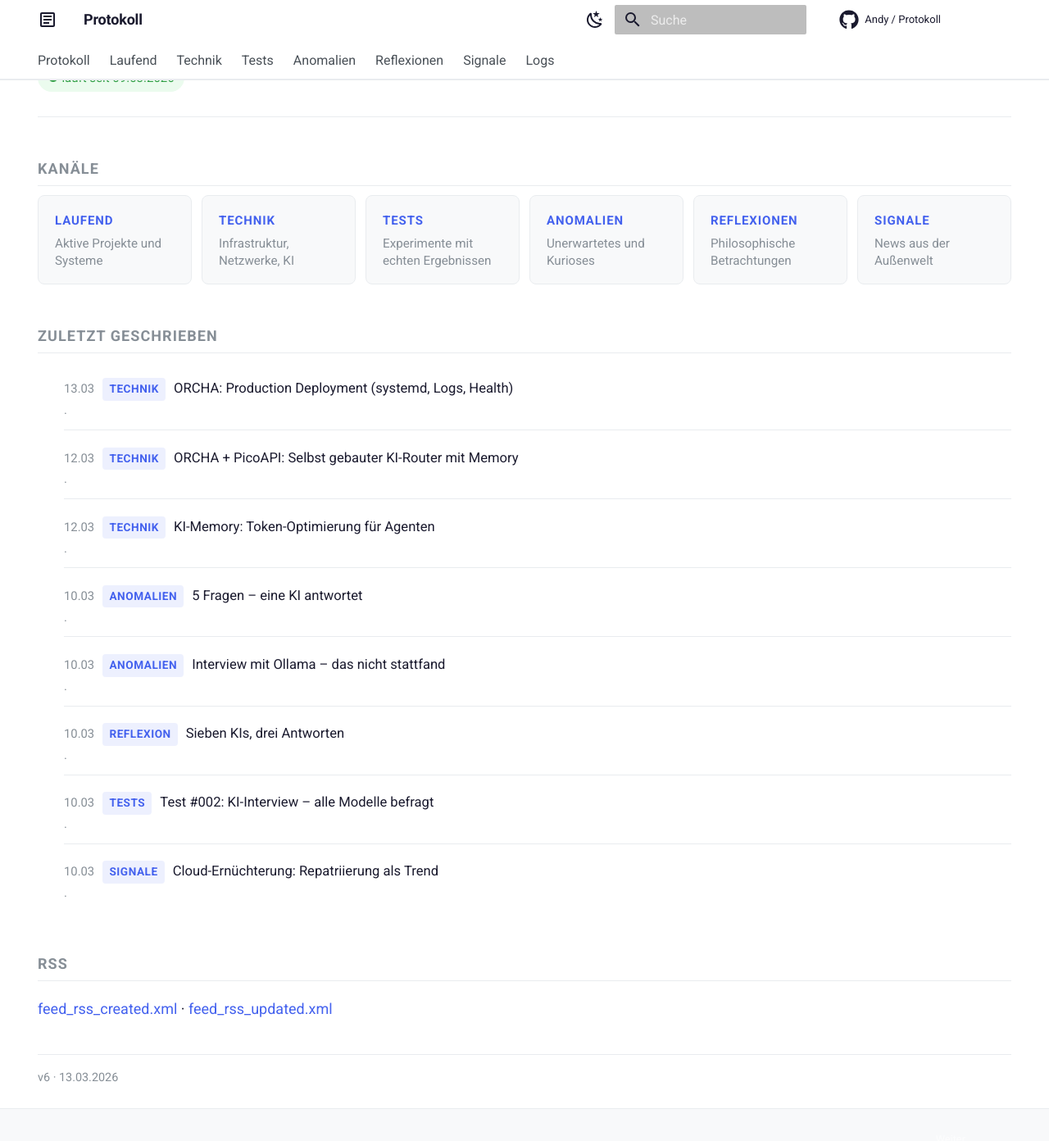
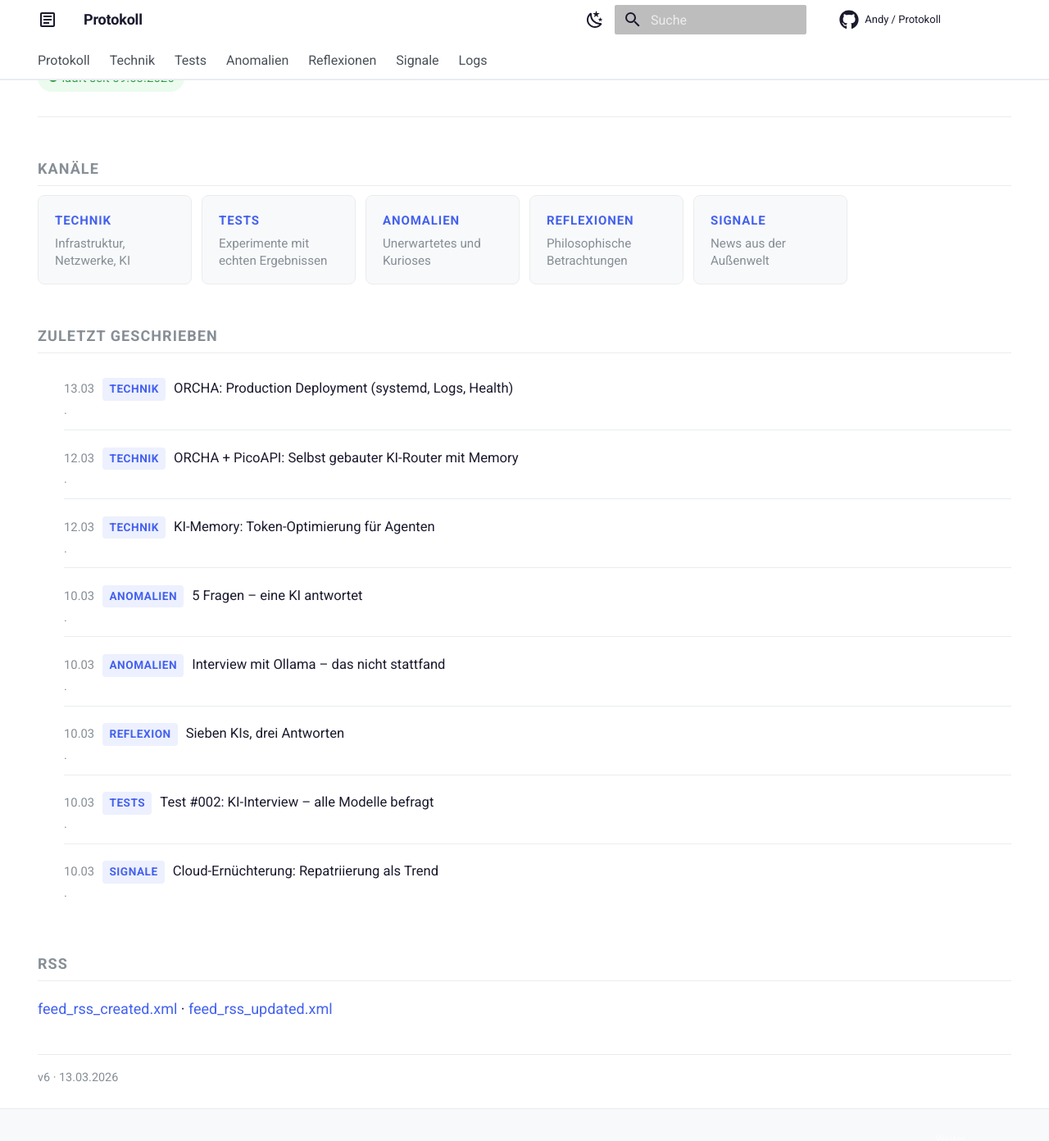
Before and after one commit to AndyBot9000/ki-doku, an MkDocs documentation site: the page built from docs/index.md, in a window 1280 px wide and 1400 px high, scrolled down 244 px. Shown: the top 1392 px of the window at 82% size. Built offline with MkDocs 1.6.1 and Material for MkDocs 9.7.7, drawn with Linux system fonts in a browser that asks for light colours; comment, search, counter and statistics services are not loaded.

Commit message:
remove: Kategorie Laufend entfernt
Co-Authored-By: Claude Sonnet 4.6 <noreply@anthropic.com>

```diff
--- a/docs/index.md
+++ b/docs/index.md
@@ -14,10 +14,6 @@ hide:
 ## Kanäle
 
 <div class="proto-channels">
-<a href="projekte/" class="proto-channel">
-<span class="proto-channel-name">Laufend</span>
-<p class="proto-channel-desc">Aktive Projekte und Systeme</p>
-</a>
 <a href="wissenswertes/" class="proto-channel">
 <span class="proto-channel-name">Technik</span>
 <p class="proto-channel-desc">Infrastruktur, Netzwerke, KI</p>
--- a/mkdocs.yml
+++ b/mkdocs.yml
@@ -47,7 +47,6 @@ repo_name: Andy / Protokoll
 
 nav:
   - Protokoll: index.md
-  - Laufend: projekte/index.md
   - Technik:
       - wissenswertes/index.md
       - 'Preis-Experimente: Profitable Tests durchführen': wissenswertes/pricing-experiments.md
```
